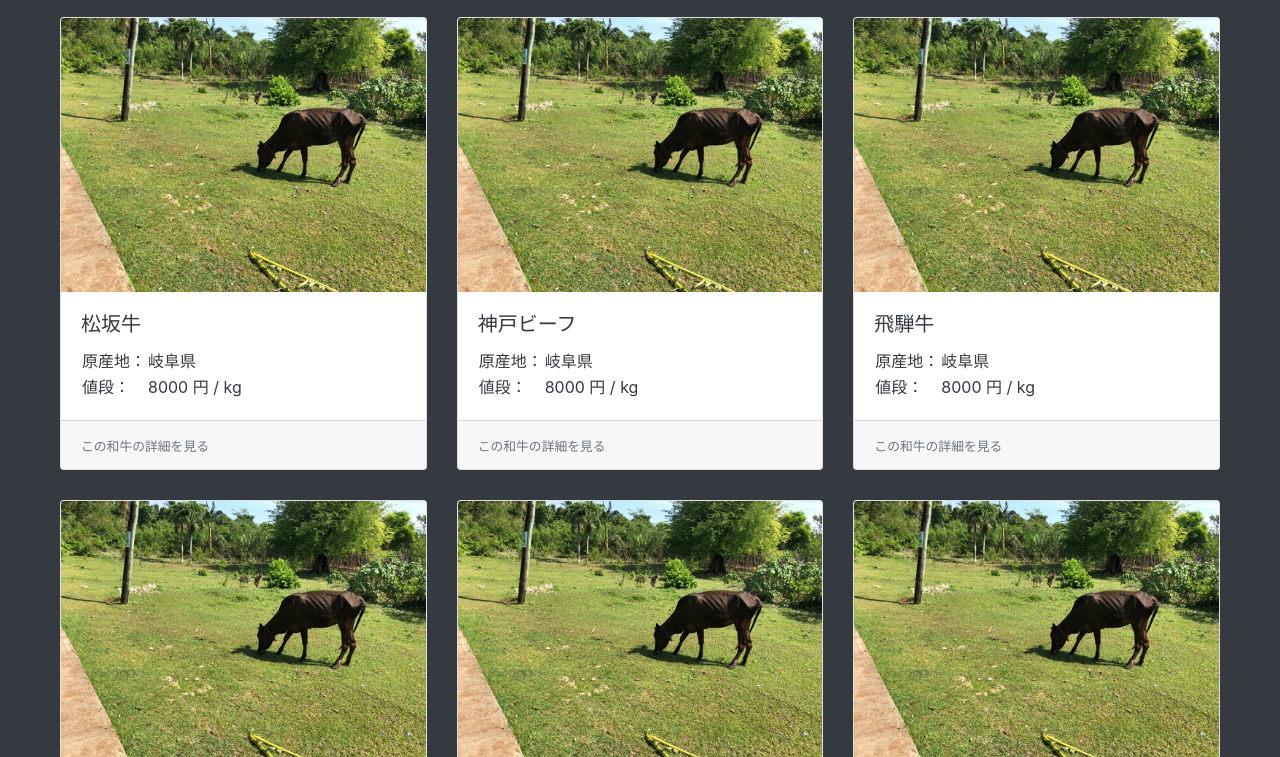
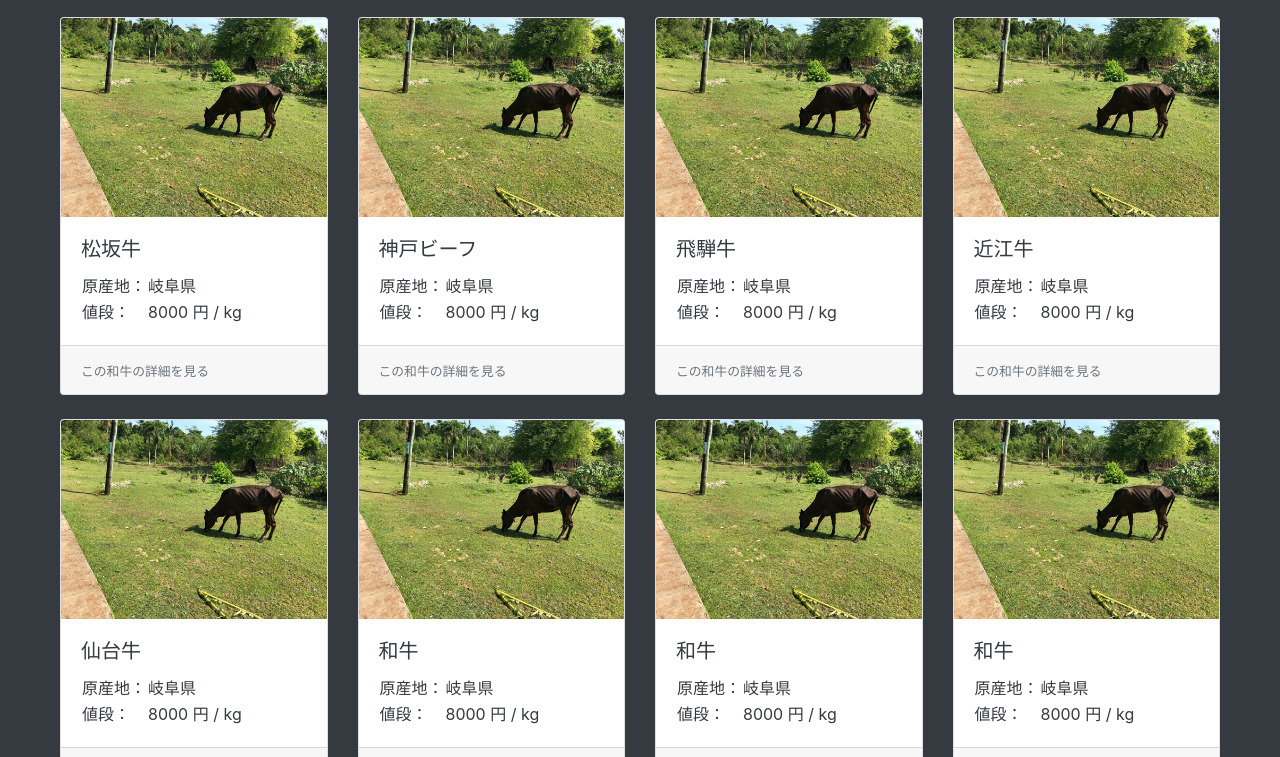
Before and after one commit to bw-shinohara/wagyu_price, a plain HTML site: page index.html in a window 1280 px wide. Shown: the part 43-800 px from the top of the page. Drawn offline with Linux system fonts and the light colour scheme.

Commit message:
1行あたりのカード枚数を4枚に変更

```diff
--- a/index.html
+++ b/index.html
@@ -27,7 +27,8 @@
     </ul>
   </nav>
   <main class="container-fluid content-width result">
-    <div class="card-deck row">
+    <div class="row">
+      <div class="col-12 col-sm-6 col-md-4 col-lg-3 mb-4">
       <a href="#" class="card">
         <img class="card-img-top" src="img/ph_beaf.jpg">
         <div class="card-body">
@@ -47,6 +48,8 @@
           <small class="text-muted">この和牛の詳細を見る</small>
         </div>
       </a>
+      </div>
+      <div class="col-12 col-sm-6 col-md-4 col-lg-3 mb-4">
       <a href="#" class="card">
         <img class="card-img-top" src="img/ph_beaf.jpg">
         <div class="card-body">
@@ -66,6 +69,8 @@
           <small class="text-muted">この和牛の詳細を見る</small>
         </div>
       </a>
+      </div>
+      <div class="col-12 col-sm-6 col-md-4 col-lg-3 mb-4">
       <a href="#" class="card">
         <img class="card-img-top" src="img/ph_beaf.jpg">
         <div class="card-body">
@@ -86,7 +91,49 @@
         </div>
       </a>
     </div>
-    <div class="card-deck row">
+      <div class="col-12 col-sm-6 col-md-4 col-lg-3 mb-4">
+      <a href="#" class="card">
+        <img class="card-img-top" src="img/ph_beaf.jpg">
+        <div class="card-body">
+          <h5 class="card-title">近江牛</h5>
+          <table>
+            <tr>
+              <td>原産地： </td>
+              <td>岐阜県</td>
+            </tr>
+            <tr>
+              <td>値段： </td>
+              <td>8000 円 / kg</td>
+            </tr>
+          </table>
+        </div>
+        <div class="card-footer">
+          <small class="text-muted">この和牛の詳細を見る</small>
+        </div>
+      </a>
+      </div>
+      <div class="col-12 col-sm-6 col-md-4 col-lg-3 mb-4">
+      <a href="#" class="card">
+        <img class="card-img-top" src="img/ph_beaf.jpg">
+        <div class="card-body">
+          <h5 class="card-title">仙台牛</h5>
+          <table>
+            <tr>
+              <td>原産地： </td>
+              <td>岐阜県</td>
+            </tr>
+            <tr>
+              <td>値段： </td>
+              <td>8000 円 / kg</td>
+            </tr>
+          </table>
+        </div>
+        <div class="card-footer">
+          <small class="text-muted">この和牛の詳細を見る</small>
+        </div>
+      </a>
+      </div>
+      <div class="col-12 col-sm-6 col-md-4 col-lg-3 mb-4">
       <a href="#" class="card">
         <img class="card-img-top" src="img/ph_beaf.jpg">
         <div class="card-body">
@@ -106,6 +153,8 @@
           <small class="text-muted">この和牛の詳細を見る</small>
         </div>
       </a>
+      </div>
+      <div class="col-12 col-sm-6 col-md-4 col-lg-3 mb-4">
       <a href="#" class="card">
         <img class="card-img-top" src="img/ph_beaf.jpg">
         <div class="card-body">
@@ -125,6 +174,8 @@
           <small class="text-muted">この和牛の詳細を見る</small>
         </div>
       </a>
+      </div>
+      <div class="col-12 col-sm-6 col-md-4 col-lg-3 mb-4">
       <a href="#" class="card">
         <img class="card-img-top" src="img/ph_beaf.jpg">
         <div class="card-body">
@@ -144,6 +195,7 @@
           <small class="text-muted">この和牛の詳細を見る</small>
         </div>
       </a>
+      </div>
     </div>
   </main>
   <footer class="content-width">
```
